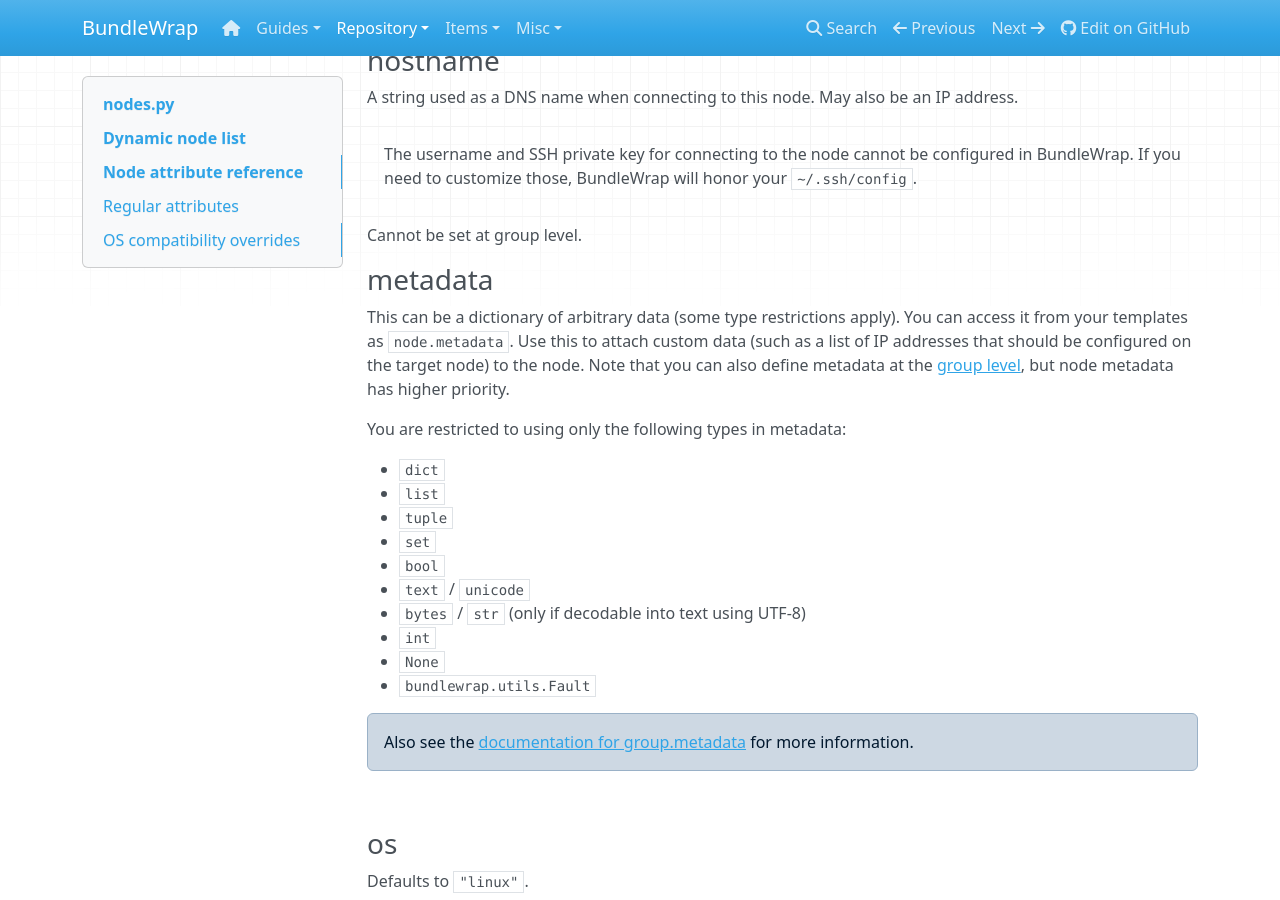
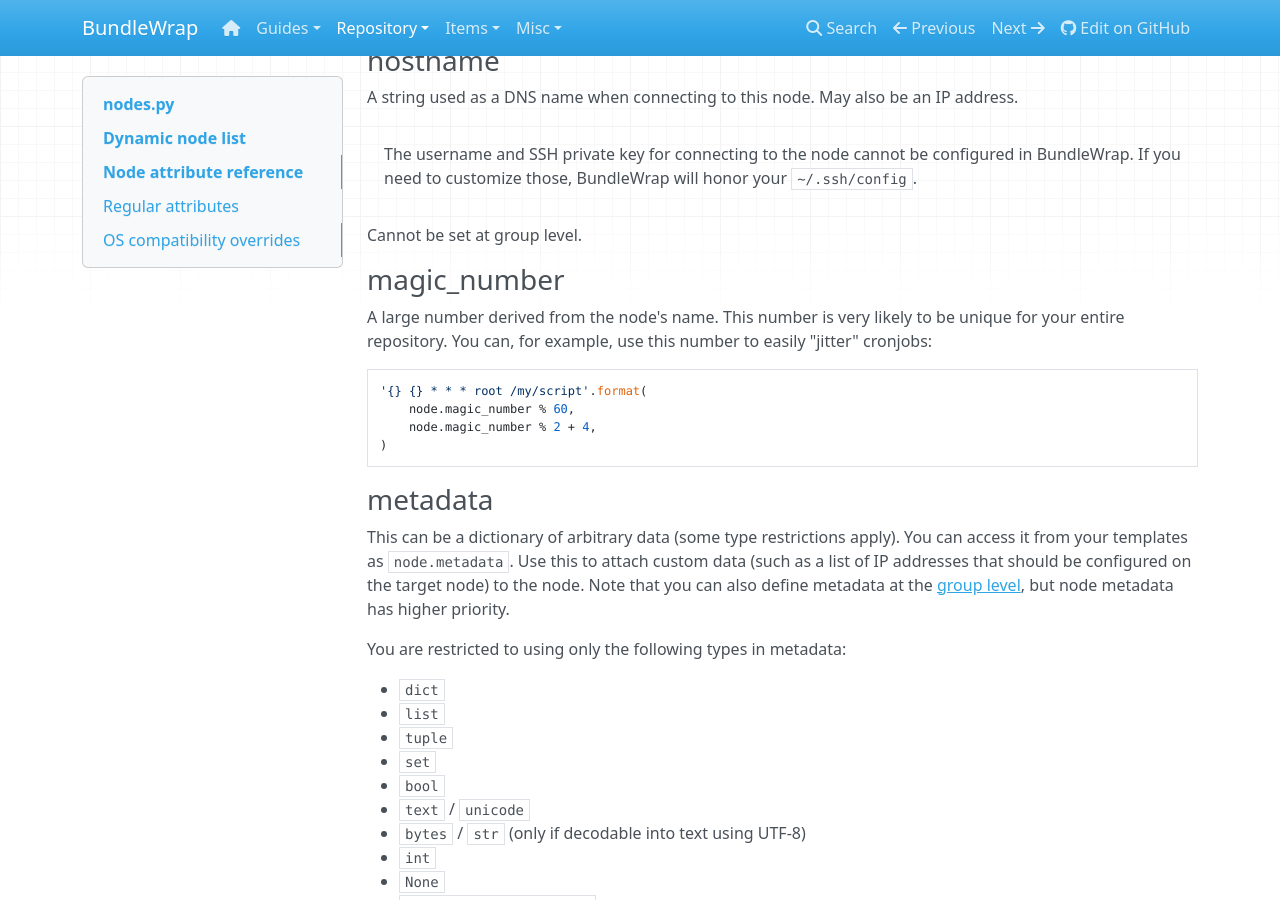
Before and after one commit to bundlewrap/bundlewrap, an MkDocs documentation site: the page built from docs/content/repo/nodes.py.md, in a window 1280 px wide and 900 px high, scrolled down 1509 px. Built offline with MkDocs 1.6.1, drawn with Linux system fonts in a browser that asks for light colours; nearby versions of some CDN libraries; old or Windows-style settings are respelled for this version of MkDocs.

Commit message:
Add documentation for `magic_number`

```diff
--- a/docs/content/repo/nodes.py.md
+++ b/docs/content/repo/nodes.py.md
@@ -71,6 +71,16 @@
 Cannot be set at group level.
 
 
+### magic_number
+
+A large number derived from the node's name. This number is very likely to be unique for your entire repository. You can, for example, use this number to easily "jitter" cronjobs:
+
+    '{} {} * * * root /my/script'.format(
+        node.magic_number % 60,
+        node.magic_number % 2 + 4,
+    )
+
+
 ### metadata
 
 This can be a dictionary of arbitrary data (some type restrictions apply). You can access it from your templates as `node.metadata`. Use this to attach custom data (such as a list of IP addresses that should be configured on the target node) to the node. Note that you can also define metadata at the [group level](groups.py.md#metadata), but node metadata has higher priority.
```
